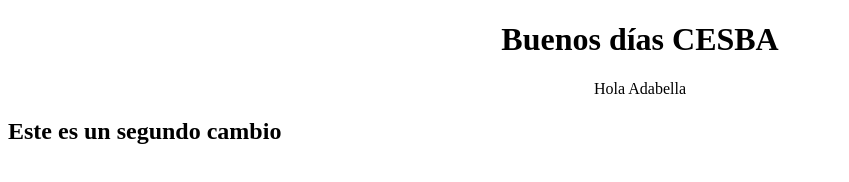
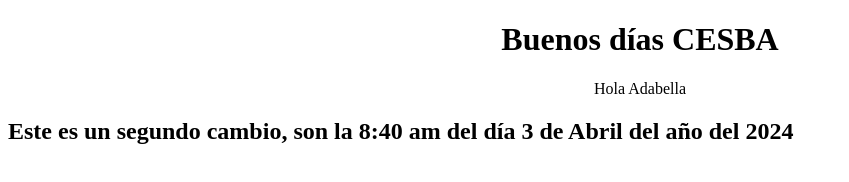
Before and after one commit to SamaelRubio/Test_Git, a plain HTML site: page index.html in a window 1280 px wide. Shown: the whole page, without its empty margins (0-849 px from the left). Drawn offline with Linux system fonts and the light colour scheme.

Commit message:
2° Cambio/Commit

```diff
--- a/index.html
+++ b/index.html
@@ -12,6 +12,6 @@
     <p> Hola Adabella</p>
     </center>
 
-    <h2> Este es un segundo cambio</h2>
+    <h2> Este es un segundo cambio, son la 8:40 am del día 3 de Abril del año del 2024</h2>
 </body>
 </html>
```
